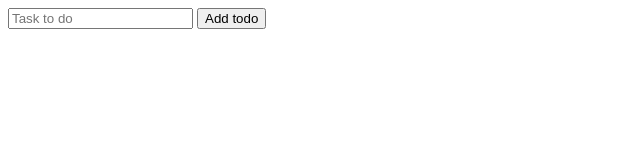
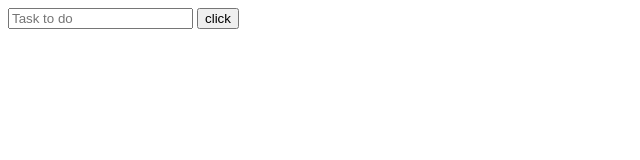
Before and after one commit to acciojob/To-do-List-SravaniPutturu, a website: page main.html in a window 1280 px wide. Shown: the full height of the page, 0-640 px from the left. Drawn offline with Linux system fonts and the light colour scheme.

Commit message:
created a submission

```diff
--- a/main.html
+++ b/main.html
@@ -10,7 +10,7 @@
     <!-- add your code here -->
 	<input id="newTodoInput" type="text" placeholder="Task to do">
 
-	<button id="addTodoBtn" onclick=" return myFunction()">Add todo</button>
+	<button id="addTodoBtn" onclick=" return myFunction()">click</button>
 	<ol id="todoList"></ol>
 </body>
 </html>
```
